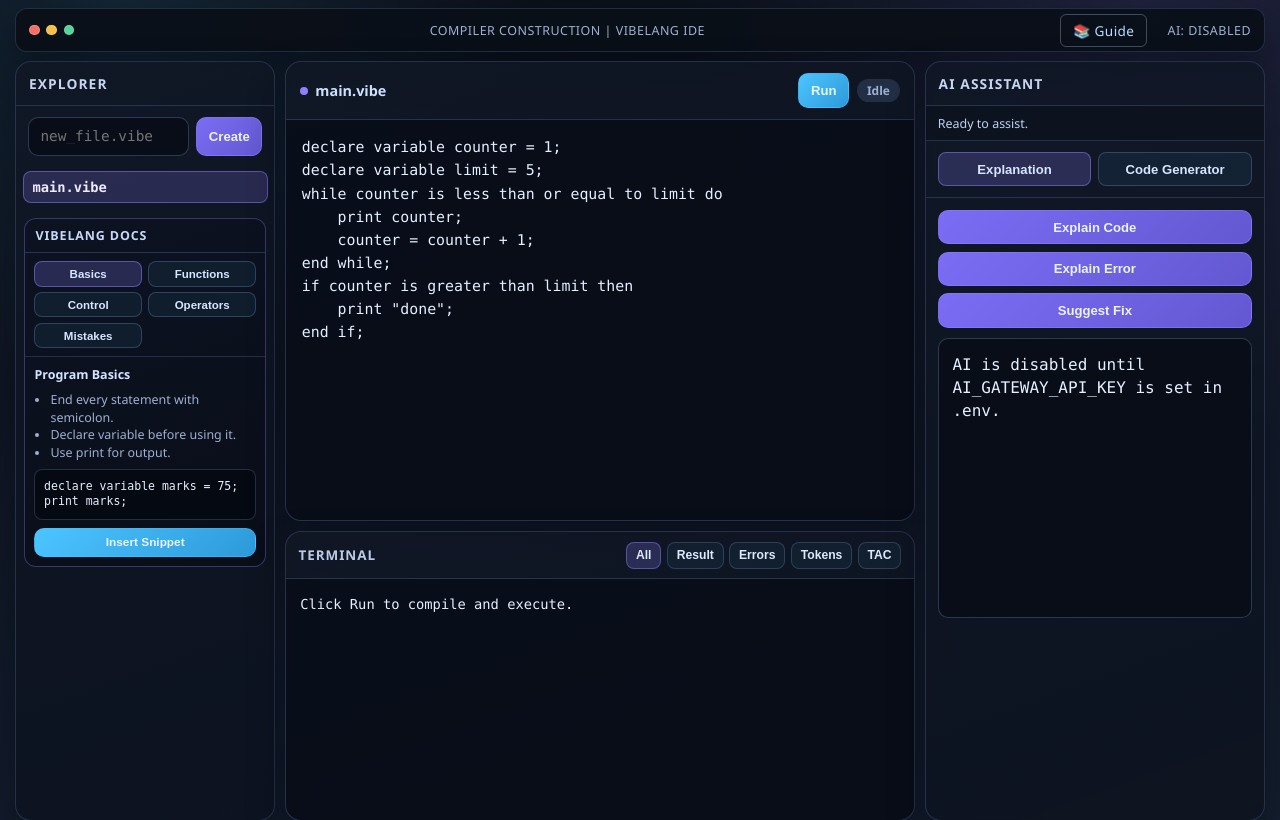
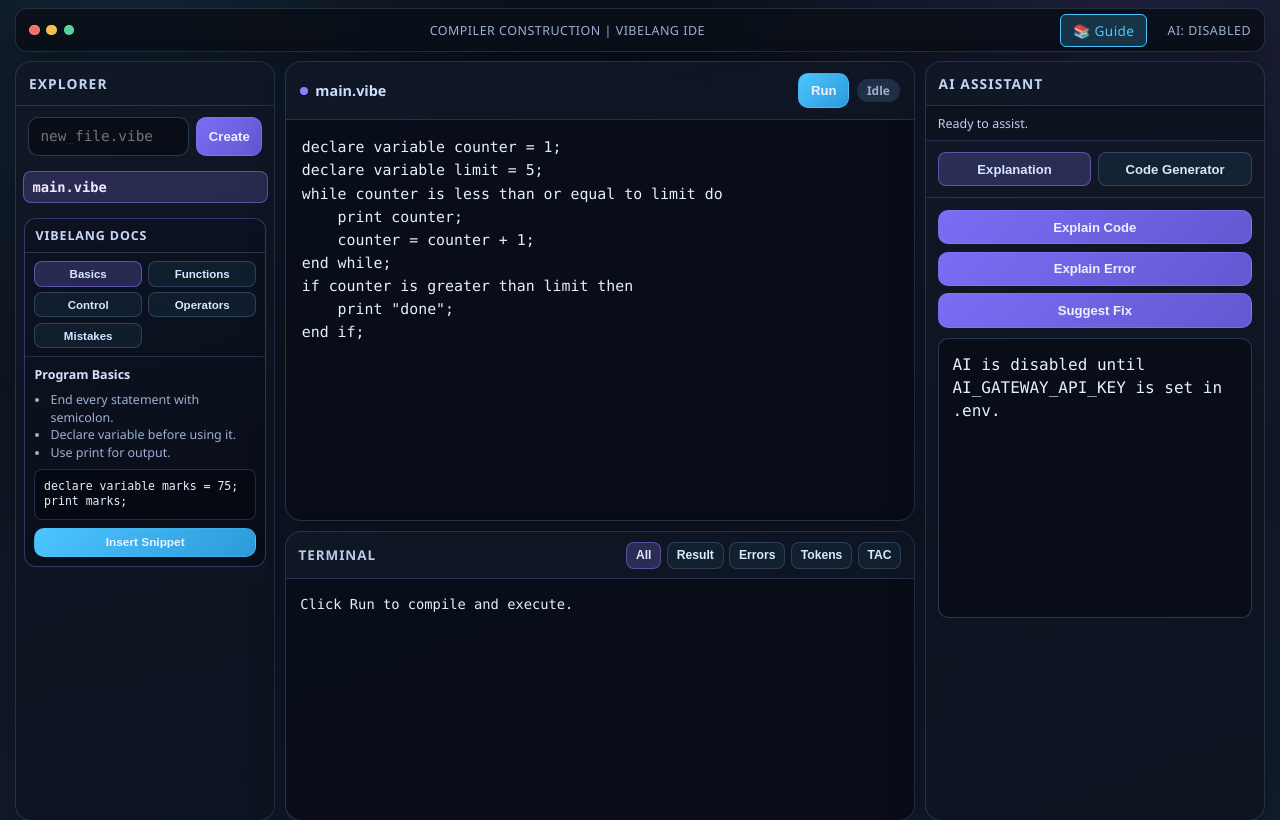
Before and after one commit to bilaljawaid980/VibeLang-Ide, a Flask app: page / in a window 1280 px wide. Shown: the top 820 px of the page. Run offline with Flask 3, Linux system fonts and the light colour scheme.

Commit message:
Add inline styles to guide button for better visibility

```diff
--- a/templates/index.html
+++ b/templates/index.html
@@ -16,7 +16,7 @@
             </div>
             <p class="topbar-title">Compiler Construction | VibeLang IDE</p>
             <div class="topbar-nav">
-                <a href="/guide" class="guide-link" title="Open VibeLang Documentation">📚 Guide</a>
+                <a href="/guide" class="guide-link" style="display: inline-block; padding: 6px 12px; background: rgba(76, 197, 255, 0.2); border: 1px solid #4cc5ff; border-radius: 6px; color: #4cc5ff; text-decoration: none; font-size: 0.85rem; font-weight: 500; letter-spacing: 0.03em;" title="Open VibeLang Documentation">📚 Guide</a>
                 <p class="topbar-model">{% if ai_enabled %}AI: {{ ai_model }}{% else %}AI: Disabled{% endif %}</p>
             </div>
         </header>
```
